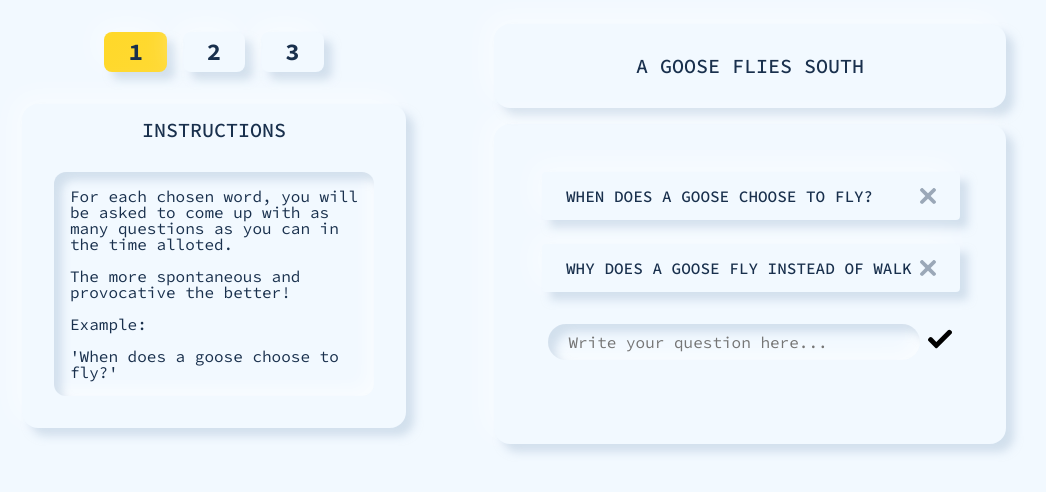
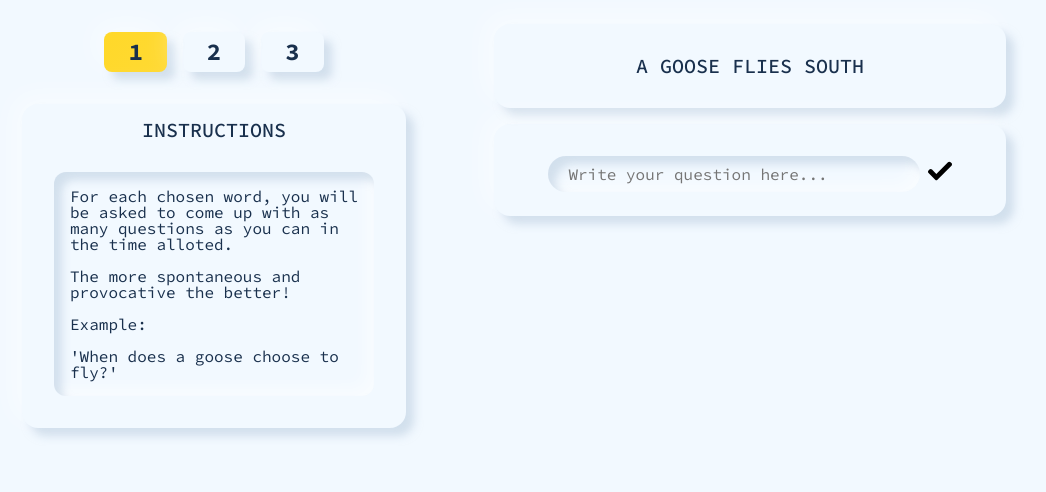
Before and after one commit to CondensateCrew/Condensate, a React (Create React App) app: page /gameboard/round-two in a window 1280 px wide. Shown: the top 492 px of the page, without its empty margins (42-1088 px from the left). Built offline with nearby package versions, Linux system fonts and the light colour scheme.

Commit message:
Add local state to Round2 component to handle input changes + delete

```diff
--- a/src/Containers/Insights/Insights.tsx
+++ b/src/Containers/Insights/Insights.tsx
@@ -3,14 +3,22 @@ import Close from '../../assets/close.svg';
 import './Insights.scss';
 
 interface Props {
-  text: string
+  text: string,
+  responses: string[],
+  setResponses: (responses: string[]) => void
 }
 
-const Insights:React.FC<Props> = ({ text }) => {
+const Insights:React.FC<Props> = ({ text, responses, setResponses }) => {
+
+  const removeResponse = ():void => {
+    let newResponses = responses.filter((response:string) => response !== text)
+    setResponses(newResponses)
+  }
+
   return (
     <div className='insights-div'>
       <h3>{text}</h3>
-      <img src={Close} alt='delete icon' />
+      <img onClick={removeResponse} src={Close} alt='delete icon' />
     </div>
   )
 }
--- a/src/Containers/RoundTwo/RoundTwo.scss
+++ b/src/Containers/RoundTwo/RoundTwo.scss
@@ -38,7 +38,6 @@
 .responses-div {
   width: 100%;
   margin-top: $small-space;
-  height: 40vh;
   box-shadow: $external-shadow;
   border-radius: $big-blocks-border-radius;
   padding: $medium-space;
--- a/src/Containers/RoundTwo/RoundTwo.tsx
+++ b/src/Containers/RoundTwo/RoundTwo.tsx
@@ -1,19 +1,40 @@
-import React from 'react';
+import React, { useState, MouseEvent, ChangeEvent, KeyboardEvent } from 'react';
 import Instruction from '../../Components/Instruction/Instruction';
 import TemplateQuestion from '../../Components/TemplateQuestion/TemplateQuestion';
 import Insights from '../Insights/Insights';
 import Check from '../../assets/check.svg';
 import './RoundTwo.scss';
 
-const mockInsights = [
-  'When does a goose choose to fly?',
-  'Why does a goose fly instead of walk'
-]
+// const mockInsights = [
+//   'When does a goose choose to fly?',
+//   'Why does a goose fly instead of walk?'
+// ]
+
+
 
 const RoundTwo:React.FC = () => {
-  let insights = mockInsights.map((insight:string) => {
-    return <Insights text={insight} />
+  const [ inputValue, setInputValue ] = useState<string>('')
+  const [ responses, setResponses ] = useState<string[]>([])
+
+  const handleChange = (e: ChangeEvent<HTMLInputElement>) => {
+    setInputValue(e.target.value)
+  }
+
+  const handleInputSubmit = (e: KeyboardEvent<HTMLInputElement>) => {
+    if (e.keyCode === 13) {
+      setResponses([...responses, inputValue])
+      setInputValue('')
+    }
+  }
+
+  const handleSubmit = (e: MouseEvent<HTMLElement> | KeyboardEvent<HTMLInputElement>) => {
+    setResponses([...responses, inputValue])
+  }
+
+  let insights = responses.map((insight:string) => {
+    return <Insights text={insight} responses={responses} setResponses={setResponses}/>
   })
+
   return (
     <section className='round-two-section'>
       <div className='instructions-div-wrapper'>
@@ -29,9 +50,9 @@ const RoundTwo:React.FC = () => {
         <div className='responses-div'>
           {insights}
           <div className='responses-input-div'>
-            <input id='responses-input'
-            type='text' placeholder='Write your question here...'></input>
-            <img src={Check} alt='submit-checkmark-icon' />
+            <input id='responses-input' onKeyDown={handleInputSubmit} onChange={handleChange}
+            type='text' value={inputValue} placeholder='Write your question here...'></input>
+            <img src={Check} onClick={handleSubmit} alt='submit-checkmark-icon' />
           </div>
         </div>
       </div>
```
